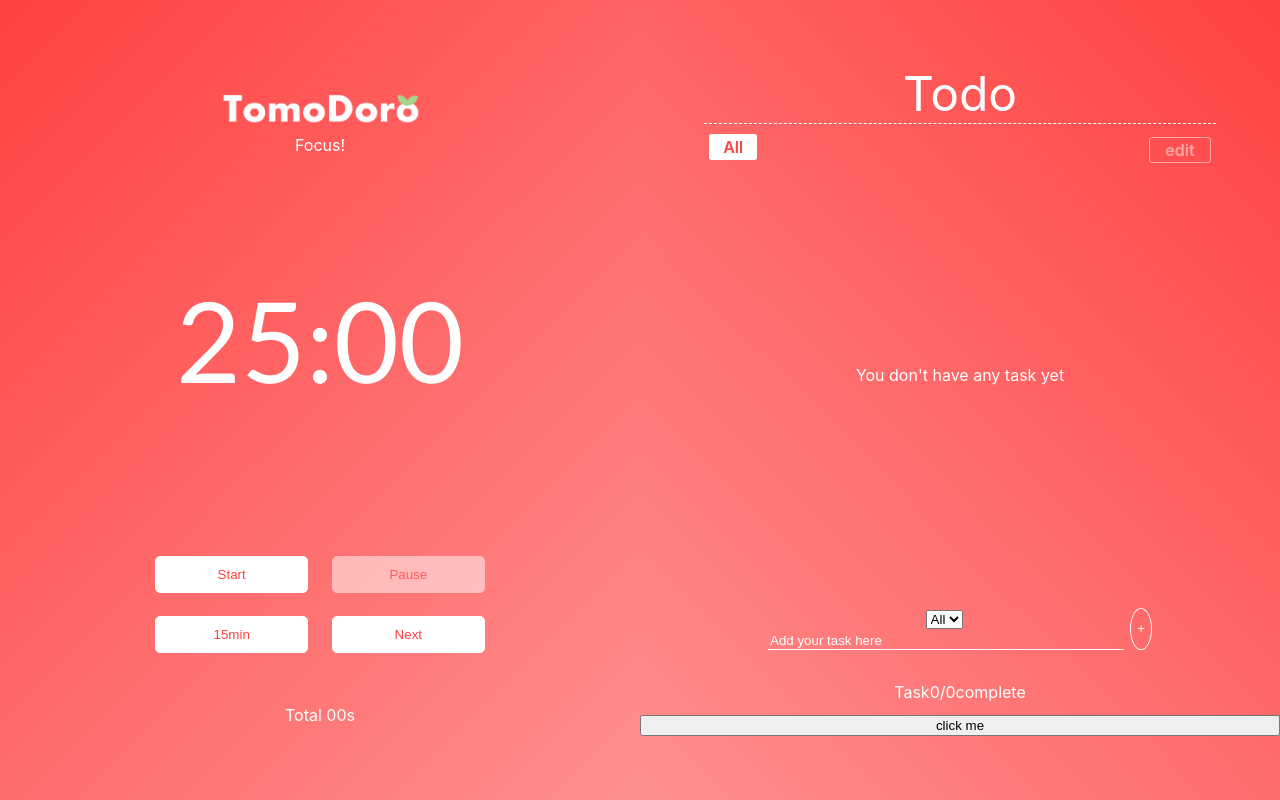
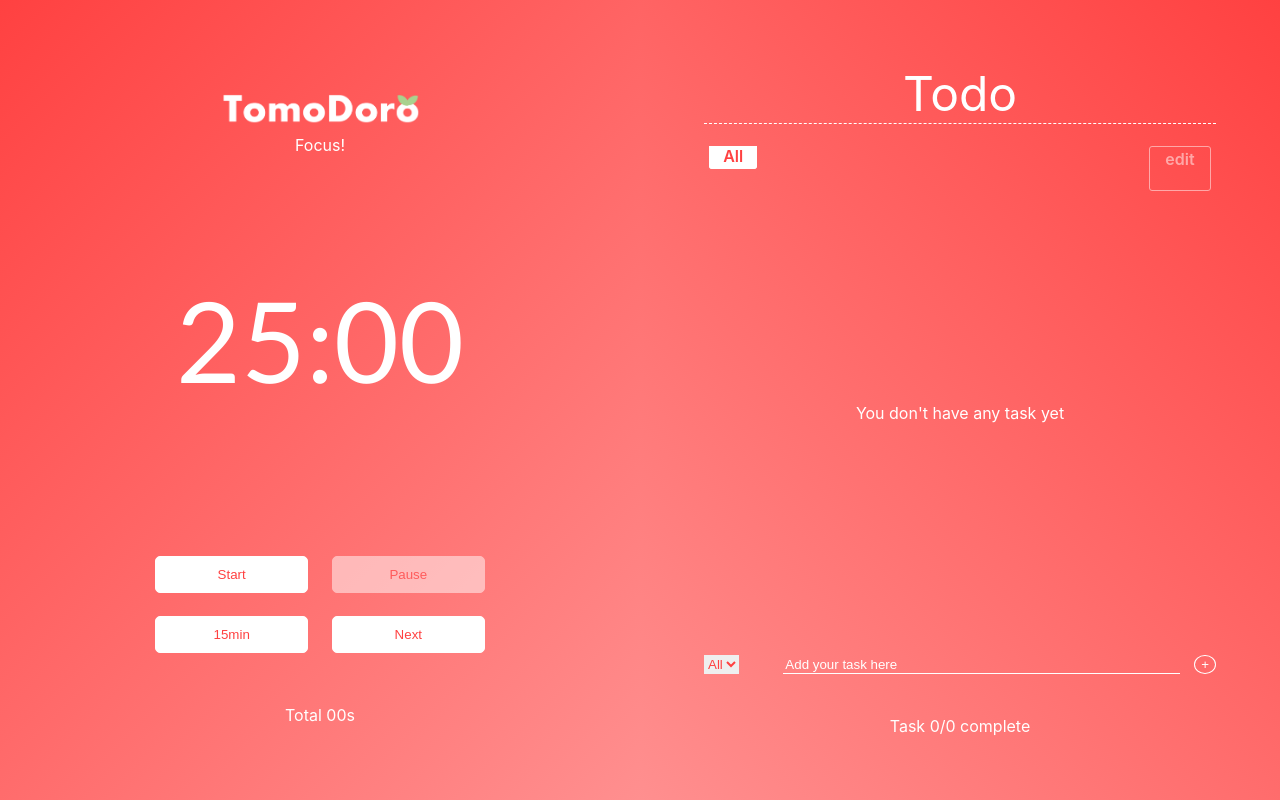
Before and after one commit to hoyeonii/pomodoro-timer-app, a React (Create React App) app: page / in a window 1280 px wide. Built offline with nearby package versions, Linux system fonts and the light colour scheme.

Commit message:
auto scroll added

```diff
--- a/public/index.html
+++ b/public/index.html
@@ -24,6 +24,12 @@
       work correctly both with client-side routing and a non-root public URL.
       Learn how to configure a non-root public URL by running `npm run build`.
     -->
+    <link
+      rel="stylesheet"
+      href="https://use.fontawesome.com/releases/v6.1.1/css/all.css"
+      integrity="sha384-/frq1SRXYH/bSyou/HUp/hib7RVN1TawQYja658FEOodR/FQBKVqT9Ol+Oz3Olq5"
+      crossorigin="anonymous"
+    />
     <title>React App</title>
   </head>
   <body>
--- a/src/App.js
+++ b/src/App.js
@@ -7,24 +7,20 @@ import { Button } from "react-bootstrap";
 import Setting from "./components/Setting";
 function App() {
   window.onscroll = function () {
-    // console.log(window.pageYOffset);
+    console.log(window.innerHeight);
     // console.log(this.scrollY);
-    if (window.pageYOffset < 200 && window.pageYOffset > 100) {
+    if (window.pageYOffset < 100 && window.pageYOffset > 50) {
       window.scrollTo({ top: window.innerHeight });
     }
-    if (window.pageYOffset < 670 && window.pageYOffset > 570) {
+    if (
+      window.pageYOffset < window.innerHeight - 50 &&
+      window.pageYOffset > window.innerHeight - 100
+    ) {
       window.scrollTo({ top: window.screenTop });
     }
   };
   return (
     <div className="App">
-      {/* <div className="App-header">
-        <Button variant="primary" onClick={() => setModalOn(true)}>
-          Setting
-        </Button>
-        <Setting show={modalOn} onHide={() => setModalOn(false)} />
-      </div> */}
-
       <ViewTime />
 
       <Todo />
--- a/src/components/EditCategory.js
+++ b/src/components/EditCategory.js
@@ -6,6 +6,9 @@ function EditCategory({ categoryList, setCategoryList }) {
 
   const handleAddCategory = () => {
     if (!text) {
+      return;
+    } else if (categoryList.includes(text)) {
+      alert(`${text} already exists`);
       return;
     }
     setText("");
--- a/src/components/EditTask.js
+++ b/src/components/EditTask.js
@@ -7,12 +7,9 @@ function EditTask({ category, categoryList, todoList, setTodoList }) {
   useEffect(() => {
     setSelectedOption(category);
   }, [category]);
-  // const categoryOptions = ["All", ...categoryList];
   const categoryOptions =
     categoryList.length === 0 ? ["All"] : ["All", ...categoryList];
   const handleAddTask = (e) => {
-    // e.preventDefault();
-    // console.log(e.target.value);
     if (!text) {
       return;
     }
@@ -26,15 +23,6 @@ function EditTask({ category, categoryList, todoList, setTodoList }) {
         category: selectedOption,
       },
     ]);
-    // console.log([
-    //   ...todoList,
-    //   {
-    //     id: new Date().getMilliseconds(),
-    //     task: text,
-    //     done: false,
-    //     category: selectedOption,
-    //   },
-    // ]);
   };
   return (
     <>
@@ -61,7 +49,11 @@ function EditTask({ category, categoryList, todoList, setTodoList }) {
             e.preventDefault();
             handleAddTask();
           }}
-          style={{ width: "100%" }}
+          style={{
+            width: "100%",
+            display: "flex",
+            justifyContent: "space-between",
+          }}
         >
           <select
             onChange={(e) => {
@@ -69,6 +61,7 @@ function EditTask({ category, categoryList, todoList, setTodoList }) {
               setSelectedOption(e.target.value);
             }}
             value={selectedOption}
+            className="todo-select"
           >
             {categoryOptions.map((el) => (
               <option>{el}</option>
@@ -89,7 +82,6 @@ function EditTask({ category, categoryList, todoList, setTodoList }) {
           type="submit"
           // onClick={handleAddTask}
           style={{
-            marginLeft: "10px",
             background: "none",
             color: "white",
             border: "1px solid white",
@@ -99,7 +91,7 @@ function EditTask({ category, categoryList, todoList, setTodoList }) {
           +
         </button>
       </div>
-      Task
+      Task{" "}
       {
         todoList
           .filter((todo) =>
@@ -112,7 +104,7 @@ function EditTask({ category, categoryList, todoList, setTodoList }) {
         todoList.filter((todo) =>
           category === "All" ? true : todo.category === category
         ).length
-      }
+      }{" "}
       complete
     </>
   );
--- a/src/components/Todo.js
+++ b/src/components/Todo.js
@@ -1,6 +1,6 @@
 import React, { useEffect, useState } from "react";
 import "../css/Todo.css";
-import { DragDropContext, Droppable, Draggable } from "react-beautiful-dnd";
+
 import EditTask from "./EditTask";
 import EditCategory from "./EditCategory";
 
@@ -78,13 +78,13 @@ function Todo() {
           setCategoryList={setCategoryList}
         />
       )}
-      <button
+      {/* <button
         onClick={() => {
           console.log(todoList);
         }}
       >
         click me
-      </button>
+      </button> */}
     </div>
   );
 }
--- a/src/components/ViewTask.js
+++ b/src/components/ViewTask.js
@@ -8,10 +8,18 @@ function ViewTask({ category, todoList, setTodoList }) {
 
   const handleDrop = (droppedItem) => {
     if (!droppedItem.destination) return;
-    var updatedList = [...todoList];
+    let updatedList = [...todoList];
     const [reorderedItem] = updatedList.splice(droppedItem.source.index, 1);
     updatedList.splice(droppedItem.destination.index, 0, reorderedItem);
     setTodoList(updatedList);
+  };
+
+  const handleUpdate = (id) => {
+    let updatedList = [...todoList];
+    updatedList.forEach((todo) => {
+      if (todo.id === id) {
+      }
+    });
   };
   return (
     <DragDropContext onDragEnd={handleDrop}>
@@ -89,9 +97,20 @@ function ViewTask({ category, todoList, setTodoList }) {
                             color: "white",
                             cursor: "pointer",
                           }}
+                          onClick={() => handleUpdate(item.id)}
+                        >
+                          <i class="fa-solid fa-pen"></i>
+                        </button>
+                        <button
+                          style={{
+                            background: "none",
+                            border: "none",
+                            color: "white",
+                            cursor: "pointer",
+                          }}
                           onClick={() => handleDelete(item.id)}
                         >
-                          x
+                          <i class="fa-solid fa-trash-can"></i>
                         </button>
                       </div>
                     </div>
--- a/src/css/Todo.css
+++ b/src/css/Todo.css
@@ -22,8 +22,24 @@
 .todo-category {
   /* border: 1px solid aqua; */
   width: 100%;
+  height: 45px;
   text-align: left;
+  overflow-x: scroll;
+  overflow-y: hidden;
+  white-space: nowrap;
+  /* word-wrap: normal; */
 }
+.todo-category::-webkit-scrollbar {
+  width: 5px; /*스크롤바의 너비*/
+}
+
+.todo-category::-webkit-scrollbar-thumb {
+  background-color: white;
+  background-clip: padding-box;
+  border: 7px solid transparent;
+  border-radius: 20px 0;
+}
+
 .todo-options label {
   cursor: pointer;
   border: 1px solid white;
@@ -110,13 +126,18 @@ input[type="checkbox"]:checked .todo-check {
 .todo-addTask {
   padding: 20px 0px;
 
-  margin: 0px 20%;
+  margin: 0px 10%;
 
   display: flex;
 }
-
+.todo-select {
+  color: rgb(255, 65, 65);
+  border: none;
+  outline: none;
+}
 .todo-addTask-input {
-  width: 100%;
+  width: 80%;
+  margin: 0 3%;
   background: none;
   border: none;
   border-bottom: 1px solid white;
```
